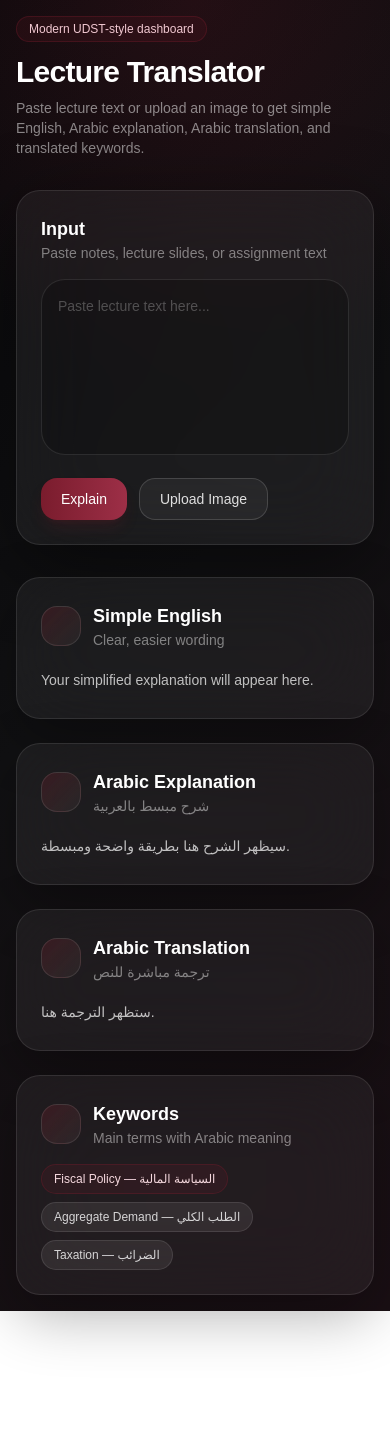
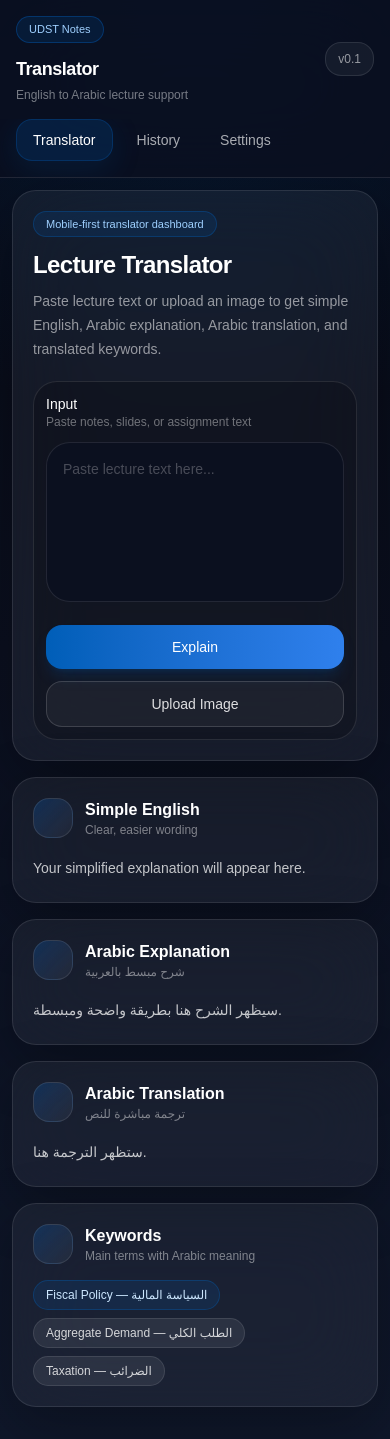
Before and after one commit to sallaxm/UDST-En-Ar-Translator, a Next.js app: page / in a window 390 px wide. Before the commit the page ends 1311 px from the top, so only its background shows below. Built offline with nearby package versions, Linux system fonts and the light colour scheme.

Commit message:
Refine UI for UDST blue dark mobile layout

```diff
--- a/app/page.tsx
+++ b/app/page.tsx
@@ -6,125 +6,128 @@ export default function Dashboard() {
   const [input, setInput] = useState("");
 
   return (
-    <div className="min-h-screen bg-[radial-gradient(circle_at_top,_rgba(122,28,45,0.22),_transparent_28%),linear-gradient(135deg,_#09090b_0%,_#111113_45%,_#1a0f14_100%)] text-white flex">
-      <aside className="hidden md:flex w-64 border-r border-white/10 bg-white/5 backdrop-blur-2xl p-6 flex-col gap-6">
+    <div className="min-h-screen bg-[radial-gradient(circle_at_top,_rgba(0,94,184,0.18),_transparent_30%),linear-gradient(180deg,_#060914_0%,_#0b1020_45%,_#0f172a_100%)] text-white">
+      <div className="mx-auto flex min-h-screen max-w-7xl flex-col md:flex-row">
+        <aside className="sticky top-0 z-20 border-b border-white/10 bg-[#0b1020]/80 backdrop-blur-2xl md:h-screen md:w-72 md:border-b-0 md:border-r">
+          <div className="flex items-center justify-between px-4 py-4 md:block md:p-6">
             <div className="space-y-1">
-          <div className="inline-flex items-center rounded-full border border-[#7a1c2d]/40 bg-[#7a1c2d]/15 px-3 py-1 text-[11px] font-medium text-[#f0c7d0]">
+              <div className="inline-flex items-center rounded-full border border-[#005EB8]/40 bg-[#005EB8]/15 px-3 py-1 text-[11px] font-medium text-[#9fd0ff]">
                 UDST Notes
               </div>
-          <h1 className="text-xl font-semibold tracking-tight">Translator</h1>
-          <p className="text-sm text-white/45">English to Arabic lecture support</p>
+              <h1 className="mt-2 text-lg font-semibold tracking-tight md:text-xl">Translator</h1>
+              <p className="text-xs text-white/45 md:text-sm">English to Arabic lecture support</p>
+            </div>
+            <div className="rounded-2xl border border-white/10 bg-white/5 px-3 py-2 text-xs text-white/55 md:mt-8 md:w-fit">
+              v0.1
+            </div>
           </div>
 
-        <nav className="flex flex-col gap-2 text-sm">
-          <button className="text-left px-4 py-2.5 rounded-2xl bg-[#7a1c2d]/25 border border-[#7a1c2d]/30 text-white shadow-[0_0_0_1px_rgba(255,255,255,0.02)]">
+          <nav className="flex gap-2 overflow-x-auto px-4 pb-4 md:flex-col md:px-6 md:pb-0 text-sm [&::-webkit-scrollbar]:hidden">
+            <button className="shrink-0 rounded-2xl border border-[#005EB8]/30 bg-[#005EB8]/20 px-4 py-2.5 text-left text-white shadow-[0_8px_30px_rgba(0,94,184,0.15)]">
               Translator
             </button>
-          <button className="text-left px-4 py-2.5 rounded-2xl hover:bg-white/10 transition text-white/70">
+            <button className="shrink-0 rounded-2xl px-4 py-2.5 text-left text-white/65 transition hover:bg-white/8 hover:text-white">
               History
             </button>
-          <button className="text-left px-4 py-2.5 rounded-2xl hover:bg-white/10 transition text-white/70">
+            <button className="shrink-0 rounded-2xl px-4 py-2.5 text-left text-white/65 transition hover:bg-white/8 hover:text-white">
               Settings
             </button>
           </nav>
-
-        <div className="mt-auto rounded-2xl border border-white/10 bg-gradient-to-br from-white/8 to-white/5 p-4">
-          <p className="text-xs uppercase tracking-[0.18em] text-white/35">Version</p>
-          <p className="mt-1 text-sm text-white/70">v0.1</p>
-        </div>
         </aside>
 
-      <main className="flex-1 p-4 md:p-8 lg:p-10">
-        <div className="max-w-6xl mx-auto space-y-8">
-          <div className="flex flex-col gap-3 md:flex-row md:items-end md:justify-between">
+        <main className="flex-1 p-3 pb-8 sm:p-4 md:p-8 lg:p-10">
+          <div className="mx-auto max-w-5xl space-y-4 md:space-y-6">
+            <section className="rounded-3xl border border-white/10 bg-white/5 p-5 shadow-[0_20px_80px_rgba(0,0,0,0.35)] backdrop-blur-2xl md:p-7">
+              <div className="mb-5 flex flex-col gap-3 md:flex-row md:items-end md:justify-between">
                 <div>
-              <div className="mb-3 inline-flex items-center rounded-full border border-[#7a1c2d]/35 bg-[#7a1c2d]/15 px-3 py-1 text-xs font-medium text-[#f0c7d0]">
-                Modern UDST-style dashboard
+                  <div className="mb-3 inline-flex items-center rounded-full border border-[#005EB8]/35 bg-[#005EB8]/15 px-3 py-1 text-[11px] font-medium text-[#9fd0ff] md:text-xs">
+                    Mobile-first translator dashboard
                   </div>
-              <h2 className="text-3xl md:text-4xl font-semibold tracking-tight">Lecture Translator</h2>
-              <p className="mt-2 max-w-2xl text-sm md:text-base text-white/50">
+                  <h2 className="text-2xl font-semibold tracking-tight md:text-4xl">Lecture Translator</h2>
+                  <p className="mt-2 max-w-2xl text-sm leading-6 text-white/55 md:text-base">
                     Paste lecture text or upload an image to get simple English, Arabic explanation, Arabic translation, and translated keywords.
                   </p>
                 </div>
+                <div className="hidden h-14 w-14 rounded-3xl border border-white/10 bg-gradient-to-br from-[#005EB8]/35 to-white/5 md:block" />
               </div>
 
-          <div className="rounded-3xl border border-white/10 bg-white/5 backdrop-blur-2xl p-6 md:p-7 shadow-[0_20px_80px_rgba(0,0,0,0.45)]">
-            <div className="mb-4 flex items-center justify-between">
+              <div className="rounded-3xl border border-white/10 bg-black/20 p-3 sm:p-4">
+                <div className="mb-3 flex items-center justify-between">
                   <div>
-                <h3 className="text-lg font-semibold">Input</h3>
-                <p className="text-sm text-white/45">Paste notes, lecture slides, or assignment text</p>
+                    <h3 className="text-sm font-medium text-white md:text-base">Input</h3>
+                    <p className="text-xs text-white/40 md:text-sm">Paste notes, slides, or assignment text</p>
                   </div>
-              <div className="hidden md:block h-10 w-10 rounded-2xl bg-gradient-to-br from-[#7a1c2d]/35 to-white/5 border border-white/10" />
                 </div>
 
                 <textarea
                   value={input}
                   onChange={(e) => setInput(e.target.value)}
                   placeholder="Paste lecture text here..."
-              className="w-full h-44 resize-none rounded-3xl border border-white/10 bg-black/20 px-4 py-4 text-sm text-white placeholder:text-white/25 outline-none transition focus:border-[#7a1c2d]/60 focus:bg-black/25"
+                  className="h-40 w-full resize-none rounded-3xl border border-white/10 bg-[#0b1020]/80 px-4 py-4 text-sm text-white placeholder:text-white/25 outline-none transition focus:border-[#2F80ED]/60 focus:bg-[#0b1020] md:h-48"
                 />
 
-            <div className="mt-4 flex flex-wrap gap-3">
-              <button className="rounded-2xl bg-gradient-to-r from-[#7a1c2d] to-[#9d2f47] px-5 py-2.5 text-sm font-medium text-white shadow-lg shadow-[#7a1c2d]/20 transition hover:opacity-95">
+                <div className="mt-4 grid grid-cols-1 gap-3 sm:grid-cols-2">
+                  <button className="rounded-2xl bg-gradient-to-r from-[#005EB8] to-[#2F80ED] px-5 py-3 text-sm font-medium text-white shadow-lg shadow-[#005EB8]/20 transition hover:opacity-95">
                     Explain
                   </button>
-              <button className="rounded-2xl border border-white/15 bg-white/5 px-5 py-2.5 text-sm font-medium text-white/85 transition hover:bg-white/10">
+                  <button className="rounded-2xl border border-white/15 bg-white/5 px-5 py-3 text-sm font-medium text-white/85 transition hover:bg-white/10">
                     Upload Image
                   </button>
                 </div>
               </div>
+            </section>
 
-          <div className="grid gap-6 md:grid-cols-2">
-            <section className="rounded-3xl border border-white/10 bg-white/5 backdrop-blur-2xl p-6 shadow-[0_20px_60px_rgba(0,0,0,0.3)]">
+            <section className="grid gap-4 md:grid-cols-2 md:gap-6">
+              <div className="rounded-3xl border border-white/10 bg-white/5 p-5 shadow-[0_18px_60px_rgba(0,0,0,0.28)] backdrop-blur-2xl md:p-6">
                 <div className="mb-4 flex items-center gap-3">
-                <div className="h-10 w-10 rounded-2xl bg-gradient-to-br from-[#7a1c2d]/30 to-white/5 border border-white/10" />
+                  <div className="h-10 w-10 rounded-2xl border border-white/10 bg-gradient-to-br from-[#005EB8]/30 to-white/5" />
                   <div>
-                  <h3 className="text-lg font-semibold">Simple English</h3>
-                  <p className="text-sm text-white/45">Clear, easier wording</p>
+                    <h3 className="text-base font-semibold md:text-lg">Simple English</h3>
+                    <p className="text-xs text-white/45 md:text-sm">Clear, easier wording</p>
                   </div>
                 </div>
-              <p className="text-sm leading-7 text-white/72">
+                <p className="text-sm leading-7 text-white/75">
                   Your simplified explanation will appear here.
                 </p>
-            </section>
+              </div>
 
-            <section className="rounded-3xl border border-white/10 bg-white/5 backdrop-blur-2xl p-6 shadow-[0_20px_60px_rgba(0,0,0,0.3)]">
+              <div className="rounded-3xl border border-white/10 bg-white/5 p-5 shadow-[0_18px_60px_rgba(0,0,0,0.28)] backdrop-blur-2xl md:p-6">
                 <div className="mb-4 flex items-center gap-3">
-                <div className="h-10 w-10 rounded-2xl bg-gradient-to-br from-[#7a1c2d]/30 to-white/5 border border-white/10" />
+                  <div className="h-10 w-10 rounded-2xl border border-white/10 bg-gradient-to-br from-[#005EB8]/30 to-white/5" />
                   <div>
-                  <h3 className="text-lg font-semibold">Arabic Explanation</h3>
-                  <p className="text-sm text-white/45">شرح مبسط بالعربية</p>
+                    <h3 className="text-base font-semibold md:text-lg">Arabic Explanation</h3>
+                    <p className="text-xs text-white/45 md:text-sm">شرح مبسط بالعربية</p>
                   </div>
                 </div>
-              <p dir="ltr" className="text-left text-sm leading-7 text-white/72">
+                <p dir="ltr" className="text-left text-sm leading-7 text-white/75">
                   سيظهر الشرح هنا بطريقة واضحة ومبسطة.
                 </p>
-            </section>
+              </div>
 
-            <section className="rounded-3xl border border-white/10 bg-white/5 backdrop-blur-2xl p-6 shadow-[0_20px_60px_rgba(0,0,0,0.3)]">
+              <div className="rounded-3xl border border-white/10 bg-white/5 p-5 shadow-[0_18px_60px_rgba(0,0,0,0.28)] backdrop-blur-2xl md:p-6">
                 <div className="mb-4 flex items-center gap-3">
-                <div className="h-10 w-10 rounded-2xl bg-gradient-to-br from-[#7a1c2d]/30 to-white/5 border border-white/10" />
+                  <div className="h-10 w-10 rounded-2xl border border-white/10 bg-gradient-to-br from-[#005EB8]/30 to-white/5" />
                   <div>
-                  <h3 className="text-lg font-semibold">Arabic Translation</h3>
-                  <p className="text-sm text-white/45">ترجمة مباشرة للنص</p>
+                    <h3 className="text-base font-semibold md:text-lg">Arabic Translation</h3>
+                    <p className="text-xs text-white/45 md:text-sm">ترجمة مباشرة للنص</p>
                   </div>
                 </div>
-              <p dir="ltr" className="text-left text-sm leading-7 text-white/72">
+                <p dir="ltr" className="text-left text-sm leading-7 text-white/75">
                   ستظهر الترجمة هنا.
                 </p>
-            </section>
+              </div>
 
-            <section className="rounded-3xl border border-white/10 bg-white/5 backdrop-blur-2xl p-6 shadow-[0_20px_60px_rgba(0,0,0,0.3)]">
+              <div className="rounded-3xl border border-white/10 bg-white/5 p-5 shadow-[0_18px_60px_rgba(0,0,0,0.28)] backdrop-blur-2xl md:p-6">
                 <div className="mb-4 flex items-center gap-3">
-                <div className="h-10 w-10 rounded-2xl bg-gradient-to-br from-[#7a1c2d]/30 to-white/5 border border-white/10" />
+                  <div className="h-10 w-10 rounded-2xl border border-white/10 bg-gradient-to-br from-[#005EB8]/30 to-white/5" />
                   <div>
-                  <h3 className="text-lg font-semibold">Keywords</h3>
-                  <p className="text-sm text-white/45">Main terms with Arabic meaning</p>
+                    <h3 className="text-base font-semibold md:text-lg">Keywords</h3>
+                    <p className="text-xs text-white/45 md:text-sm">Main terms with Arabic meaning</p>
                   </div>
                 </div>
 
                 <div className="flex flex-wrap gap-2">
-                <span className="rounded-full border border-[#7a1c2d]/35 bg-[#7a1c2d]/15 px-3 py-1.5 text-xs text-[#f5d8de]">
+                  <span className="rounded-full border border-[#005EB8]/35 bg-[#005EB8]/15 px-3 py-1.5 text-xs text-[#cde7ff]">
                     Fiscal Policy — السياسة المالية
                   </span>
                   <span className="rounded-full border border-white/10 bg-white/8 px-3 py-1.5 text-xs text-white/80">
@@ -134,10 +137,11 @@ export default function Dashboard() {
                     Taxation — الضرائب
                   </span>
                 </div>
+              </div>
             </section>
-          </div>
           </div>
         </main>
       </div>
+    </div>
   );
 }
```
Lines whose indentation alone changed are shown as unchanged.
